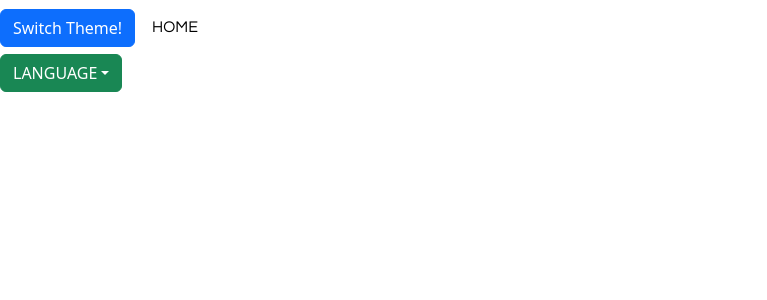
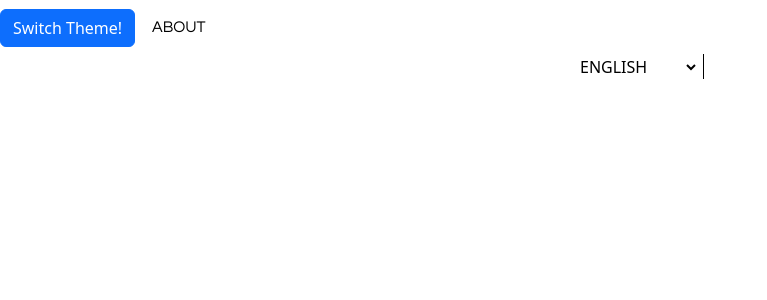
Before and after one commit to luis-saes/developer-portfolio, a React (Create React App) app in the folder front-end/: page / in a window 1280 px wide. Shown: the top 300 px of the page, without its empty margins (0-767 px from the left). Built offline with nearby package versions, Linux system fonts and the light colour scheme.

Commit message:
closes #2

```diff
--- a/front-end/src/App.tsx
+++ b/front-end/src/App.tsx
@@ -1,6 +1,5 @@
 import React, { useContext } from "react";
 import { ThemeContext } from "./context/ThemeContext";
-import Temp from "./components/Temp";
 import Navbar from "./components/Navbar/Navbar";
 import "./sassStyles/_main.scss";
 
@@ -10,7 +9,6 @@ function App() {
   return (
     <div className={theme}>
       <Navbar />
-      <Temp />
     </div>
   );
 }
--- a/front-end/src/components/Navbar/GenericButton.module.scss
+++ b/front-end/src/components/Navbar/GenericButton.module.scss
@@ -37,16 +37,8 @@
 
 .light {
   color: $text-light;
-
-  .line {
-    background-color: $complementar-light;
-  }
 }
 
 .dark {
   color: $text-dark;
-
-  .line {
-    background-color: $complementar-dark;
-  }
 }
--- /dev/null
+++ b/front-end/src/components/Navbar/LanguageButton.module.scss
@@ -0,0 +1,39 @@
+@import "../../sassStyles/variables";
+
+.horFlex {
+  display: flex;
+  flex-direction: row;
+  align-items: center;
+  justify-content: center;
+}
+
+.select {
+  border: none;
+  background-image: none;
+  -webkit-box-shadow: none;
+  -moz-box-shadow: none;
+  box-shadow: none;
+}
+
+.light {
+  color: $text-light;
+  background-color: $primary-light;
+}
+
+.verticalLine {
+  height: 25px;
+  margin-left: 4px;
+}
+
+.light.verticalLine {
+  border-left: 1px solid $text-light;
+}
+
+.dark {
+  color: $text-dark;
+  background-color: $primary-dark;
+}
+
+.dark.verticalLine {
+  border-left: 1px solid $text-dark;
+}
--- /dev/null
+++ b/front-end/src/components/Navbar/LanguageButton.tsx
@@ -0,0 +1,50 @@
+import React, { useContext } from "react";
+import { ThemeContext } from "../../context/ThemeContext";
+import { useTranslation } from "react-i18next";
+import i18next from "i18next";
+import Cookies from "js-cookie";
+import styles from "./LanguageButton.module.scss";
+
+const LanguageButton = () => {
+  const { theme } = useContext(ThemeContext);
+  const { t } = useTranslation();
+
+  const languages = [
+    {
+      code: "en",
+      name: t("english"),
+    },
+    {
+      code: "pt-BR",
+      name: t("portuguese"),
+    },
+  ];
+
+  const currentLanguageCode = Cookies.get("i18next") || "en";
+
+  return (
+    <div className={styles.horFlex}>
+      <select
+        name="languages"
+        id="languages"
+        className={`${styles[theme]} ${styles.select}`}
+      >
+        {languages.map(({ code, name }) => {
+          return (
+            <option
+              key={code}
+              onClick={() => i18next.changeLanguage(code)}
+              disabled={code === currentLanguageCode}
+              selected={code === currentLanguageCode}
+            >
+              {name}
+            </option>
+          );
+        })}
+      </select>
+      <div className={`${styles[theme]} ${styles.verticalLine}`}></div>
+    </div>
+  );
+};
+
+export default LanguageButton;
--- a/front-end/src/components/Navbar/Navbar.tsx
+++ b/front-end/src/components/Navbar/Navbar.tsx
@@ -3,6 +3,7 @@ import { Button } from "react-bootstrap";
 import { useTranslation } from "react-i18next";
 import { ThemeContext } from "../../context/ThemeContext";
 import GenericButton from "./GenericButton";
+import LanguageButton from "./LanguageButton";
 
 const Navbar = () => {
   const { theme, setTheme } = useContext(ThemeContext);
@@ -21,7 +22,8 @@ const Navbar = () => {
   return (
     <div>
       <Button onClick={switchTheme}>Switch Theme!</Button>
-      <GenericButton text={t("home")} />
+      <GenericButton text={t("about")} />
+      <LanguageButton />
     </div>
   );
 };
```
